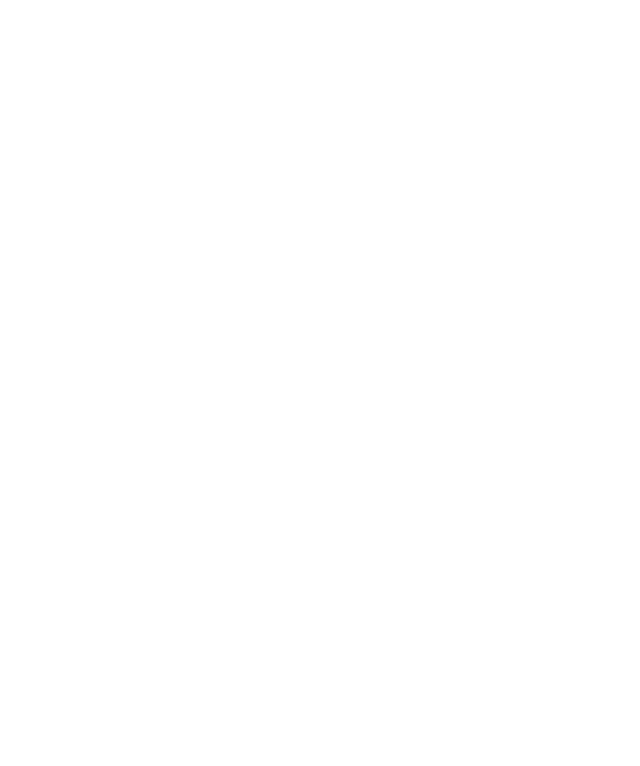
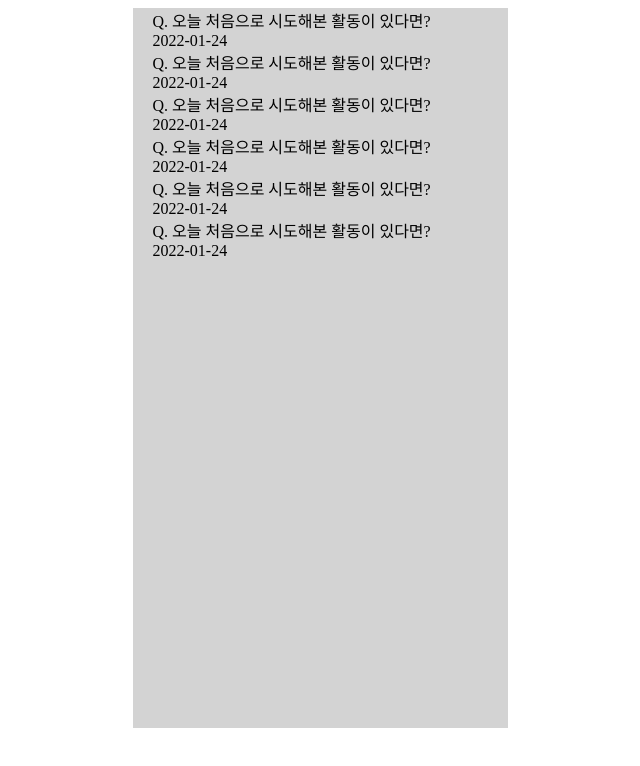
Before and after one commit to syo0e/find-Me, a React (Create React App) app: page / in a window 1280 px wide. Shown: the top 766 px of the page, without its empty margins (320-960 px from the left). Built offline with nearby package versions, Linux system fonts and the light colour scheme.

Commit message:
폴더 구조 설정

```diff
--- a/package.json
+++ b/package.json
@@ -6,6 +6,7 @@
     "@testing-library/jest-dom": "^5.16.1",
     "@testing-library/react": "^12.1.2",
     "@testing-library/user-event": "^13.5.0",
+    "node-sass": "^7.0.1",
     "prettier": "^2.5.1",
     "react": "^17.0.2",
     "react-dom": "^17.0.2",
--- a/src/App.js
+++ b/src/App.js
@@ -1,5 +1,7 @@
+import List from './components/answer/List';
+
 function App() {
-  return <div className="App"></div>;
+  return <List />;
 }
 
 export default App;
--- /dev/null
+++ b/src/components/answer/List.js
@@ -0,0 +1,30 @@
+import React from 'react';
+import '../../styles/main.scss';
+
+const ListItem = () => {
+  return (
+    <div>
+      <div>
+        <span>Q. 오늘 처음으로 시도해본 활동이 있다면?</span>
+      </div>
+      <span>2022-01-24</span>
+    </div>
+  );
+};
+
+const List = () => {
+  return (
+    <div className="container">
+      <div className="content">
+        <ListItem />
+        <ListItem />
+        <ListItem />
+        <ListItem />
+        <ListItem />
+        <ListItem />
+      </div>
+    </div>
+  );
+};
+
+export default List;
--- /dev/null
+++ b/src/components/user/SignIn.js
@@ -0,0 +1,5 @@
+import React from 'react';
+
+const SignIn = () => {};
+
+export default SignIn;
--- /dev/null
+++ b/src/styles/main.scss
@@ -0,0 +1,15 @@
+body {
+  background: white;
+}
+
+.container {
+  width: 375px;
+  margin-left: auto;
+  margin-right: auto;
+  background: lightgray;
+  height: 720px;
+
+  .content {
+    margin: 0 20px;
+  }
+}
```
Also changed, not shown: src/components/answer/Add.js (added), src/components/answer/Edit.js (added), src/components/answer/Read.js (added), src/styles/user.scss (added), 1 other file (tests, documents, lock files or other folders).
